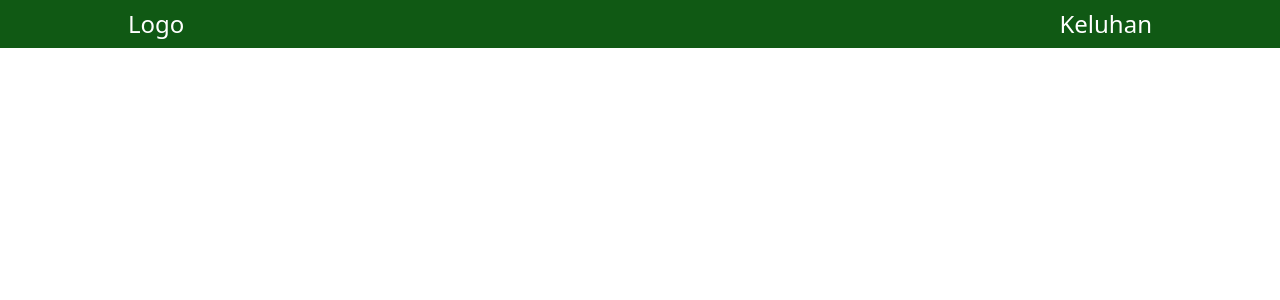
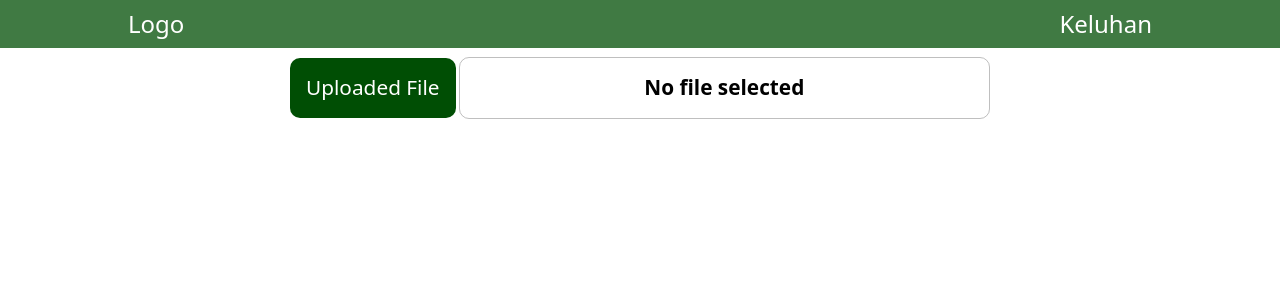
Before and after one commit to MarkLorens/catfinder, a React (Vite) app: page / in a window 1280 px wide. Shown: the top 300 px of the page. Built offline with nearby package versions, Linux system fonts and the light colour scheme; no server answers; the database is empty.

Commit message:
Finished FilePicker.jsx

```diff
--- a/package.json
+++ b/package.json
@@ -10,8 +10,10 @@
     "preview": "vite preview"
   },
   "dependencies": {
+    "firebase": "^12.0.0",
     "react": "^19.1.0",
-    "react-dom": "^19.1.0"
+    "react-dom": "^19.1.0",
+    "xlsx": "^0.18.5"
   },
   "devDependencies": {
     "@eslint/js": "^9.30.1",
--- a/src/App.jsx
+++ b/src/App.jsx
@@ -1,13 +1,9 @@
 import { useState } from 'react'
-import reactLogo from './assets/react.svg'
-import viteLogo from '/vite.svg'
 import './App.css'
 import Navbar from './components/Navbar'
 import FilePicker from './components/FilePicker'
 
 function App() {
-  const [count, setCount] = useState(0)
-
   return (
     <>
     <div className="container">
--- a/src/components/FilePicker.jsx
+++ b/src/components/FilePicker.jsx
@@ -1,10 +1,103 @@
+import styles from '../styles/FilePicker.module.css'
+import * as XLSX from 'xlsx'
+import { useEffect, useState } from 'react';
+import { db } from '../firebase';
+import { collection, addDoc, getDocs, query, orderBy, limit} from 'firebase/firestore';
+
 const FilePicker = () => {
+    const [fileName, setFileName] = useState('');
+    const [jsonData, setJsonData] = useState(null);
+
+
+    useEffect(() => {
+        handleFileName();
+    }, []);
+
+    const handleFileChange = (e) => {
+        const file = e.target.files[0];
+        if(!file) return;
+
+        // Validate file type
+        if(!/\.(xlsx|xls)$/i.test(file.name)) {
+            alert("Please upload a valid Excel File (.xls or .xlsx)");
+            return;
+        }
+
+        setFileName(file.name)
+        document.querySelector("#FileName").classList.add('active');
+
+        // Read as binary string
+        const reader = new FileReader();
+        reader.onload = async (event) => {
+            try {
+                const data = new Uint8Array(event.target.result);
+                const workbook = XLSX.read(data, {type: 'array'});
+
+                // Convert first sheet to JSON
+                const sheetName = workbook.SheetNames?.[0];
+                if (!sheetName) {
+                    alert("No sheets found in workbook.");
+                    return
+                }
+                const worksheet = workbook.Sheets[sheetName];
+                const json = XLSX.utils.sheet_to_json(worksheet);
+                setJsonData(json);
+                await uploadToFirebase(json, file.name);
+            } catch (err) {
+                console.error("Error processing file.");
+                alert("Something went wrong processing your file.")
+            }
+        }
+
+        reader.readAsArrayBuffer(file)
+    }
+
+    const uploadToFirebase = async (data, fileName) => {
+        try {
+            const colRef = collection(db, "excelData")
+            for (const item of data) {
+                await addDoc(colRef, item)
+            }
+            await addDoc(collection(db, "uploads"), {
+                fileName,
+                uploadedAt: new Date(),
+                rowCount: data.length,
+            })
+            alert('Data uploaded successfully!');
+        } catch (err) {
+            console.error(err)
+            alert('Upload failed.');
+        }
+    }
+
+    const handleFileName = async () => {
+        const uploadsRef = collection(db, "uploads");
+        const q = query(uploadsRef, orderBy("uploadedAt", "desc"), limit(1));
+        const snap = await getDocs(q);
+
+        if (!snap.empty) {
+            const latest = snap.docs[0].data();
+            setFileName(latest.fileName);
+        } else {
+            setFileName("No file selected");
+        }
+    };
+
     return (
-    <>
-        <div className="as">
-            <p>FilePicker</p>
+        <div className={styles.container}>
+            <div className={styles.inputs}>
+                <div className={styles.upload}>
+                    <label htmlFor="file-upload" className={styles.custom_file_upload}>
+                        Uploaded File
+                    </label>
+                    <input id="file-upload" type="file" accept='.xls,.xlsx' onChange={handleFileChange} />
+                </div>
+                <div className={styles.current_file}>
+                    <span id='FileName'>{fileName || 'No file selected'}</span>
+                </div>
+            </div>
         </div>
-    </> );
+    );
 }
 
 export default FilePicker;
--- a/src/components/Navbar.jsx
+++ b/src/components/Navbar.jsx
@@ -1,9 +1,9 @@
-import '../styles/Navbar.css';
+import styles from '../styles/Navbar.module.css';
 
 const Navbar = () => {
     return (
     <>
-        <div className="container">
+        <div className={styles.container}>
             <nav>
                 <ul>
                     <li>Logo</li>
--- /dev/null
+++ b/src/styles/FilePicker.module.css
@@ -0,0 +1,62 @@
+.container {
+    max-width: 700px;
+    margin: 10px auto;
+    height: 60px;
+}
+
+.inputs{
+    display: flex;
+    height: 100%;
+    width: 100%;
+    justify-content: center;
+    align-items: center;
+    gap: 3px;
+}
+
+.current_file, .upload{
+    display: flex;
+    justify-content: center;
+    align-items: center;
+    height: 100%;
+    border-radius: 10px;
+    font-weight: lighter;
+    font-size: 1.3rem;
+}
+
+.current_file{
+    border: 1px solid rgba(119, 119, 119, 0.4667);
+    font-weight: bold;
+    text-align: center;
+    flex: 1;
+}
+
+.upload{
+    background-color: #004E04;
+    color: white;
+    padding: 0 1rem;
+    transition: all 0.3s linear;
+}
+
+.upload, .custom_file_upload{
+    /*cursor: pointer;*/
+    pointer-events: none;
+}
+
+.custom_file_upload{
+    height: 100%;
+    width: 100%;
+    display: flex;
+    align-items: center;
+}
+
+.active {
+    color: red !important;
+}
+
+.upload:hover {
+    background-color: #002f03;
+}
+
+input[type="file"] {
+  display: none;
+}
```
Also changed, not shown: src/styles/Navbar.module.css (renamed from src/styles/Navbar.css), 1 other file (tests, documents, lock files or other folders).
